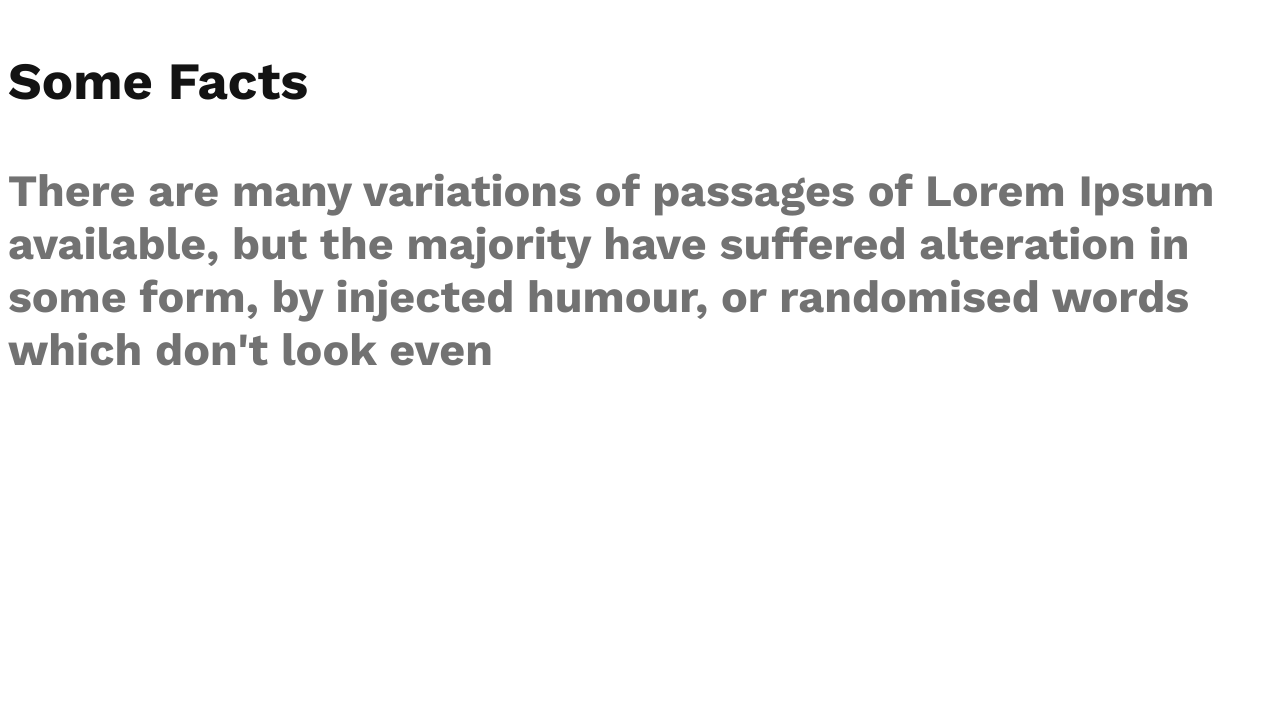
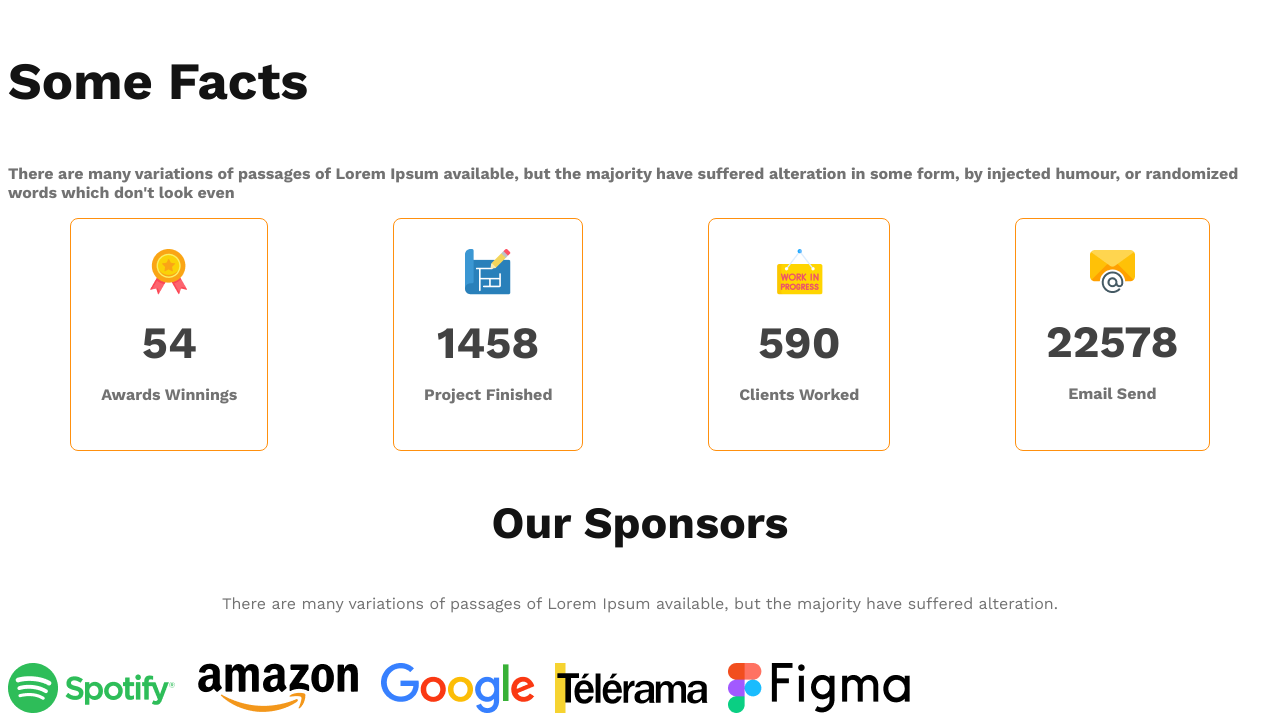
Before and after one commit to rakib286/g3-architects-werbsite, a plain HTML site: page index.html in a window 1280 px wide. Shown: the part 1721-2442 px from the top of the page. Before the commit the page ends 2142 px from the top, so only its background shows below. Drawn offline with nearby package versions, Linux system fonts and the light colour scheme.

Commit message:
add facts card

```diff
--- a/index.html
+++ b/index.html
@@ -23,9 +23,9 @@
             <div class="banner-content">
                 <h1 class="banner-title">Brand New Group of Architects</h1>
                 <p class="text-light-gray">There are many variations of passages of Lorem Ipsum available, but the
-                    majority have suffered alteration in some form, by injected humour, or randomised words which don't
+                    majority have suffered alteration in some form, by injected humour, or randomized words which don't
                     look even</p>
-                <button class="btn-primary">Explopre More</button>
+                <button class="btn-primary">Explore More</button>
             </div>
             <img src="images/banner.png" alt="">
         </div>
@@ -46,7 +46,7 @@
                             Our</span> <span class="text-features">Features</span>
                     </h3>
                     <p class="text-light-gray">There are many variations of passages of Lorem Ipsum available, but the majority have suffered
-                        alteration in some form, by injected humour, or randomised words which don't look even
+                        alteration in some form, by injected humour, or randomized words which don't look even
                     </p>
                     <button class="btn-primary">Explore More</button>
                 </div>
@@ -59,12 +59,46 @@
         <!-- facts section -->
         <section class="section-title">
             <h3>Some Facts</h3>
-            <p class="text-light-gray">There are many variations of passages of Lorem Ipsum available, but the majority have suffered alteration in some form, by injected humour, or randomised words which don't look even
+            <p class="text-light-gray">There are many variations of passages of Lorem Ipsum available, but the majority have suffered alteration in some form, by injected humour, or randomized words which don't look even
             </p>
+            <div class="facts-card-container">
+                <!-- .card*4>img+h2.card-stats+p.card-title -->
+                <div class="card">
+                    <img src="images/icons/ribon.png" alt="">
+                    <h2 class="card-stats">54</h2>
+                    <p class="text-light-gray">Awards Winnings</p>
+                </div>
+                <div class="card">
+                    <img src="images/icons/projects.png" alt="">
+                    <h2 class="card-stats">1458</h2>
+                    <p class="text-light-gray">Project Finished</p>
+                </div>
+                <div class="card">
+                    <img src="images/icons/customers.png" alt="">
+                    <h2 class="card-stats">590</h2>
+                    <p class="text-light-gray">Clients Worked</p>
+                </div>
+                <div class="card">
+                    <img src="images/icons/email.png" alt="">
+                    <h2 class="card-stats">22578</h2>
+                    <p class="text-light-gray">Email Send</p>
+                </div>
+            </div>
+        </section>
+        <!-- sponsors section -->
+        <section class="sponsors">
+            <h3 class="section-title">Our Sponsors</h3>
+            <p class="text-light-gray">There are many variations of passages of Lorem Ipsum available, but the majority have suffered alteration.</p>
+            <div class="sponsors-img-container">
+                <img src="images/sponsors/spotify.png" alt="">
+                <img src="images/sponsors/amazon.png" alt="">
+                <img src="images/sponsors/google.png" alt="">
+                <img src="images/sponsors/telerama.png" alt="">
+                <img src="images/sponsors/figma.png" alt="">
+            </div>
         </section>
     </main>
     <footer>
-
     </footer>
 </body>
 
--- a/styles/architects.css
+++ b/styles/architects.css
@@ -6,6 +6,7 @@ font-family: 'Work Sans', sans-serif;
 }
 .text-light-gray{
     color: #727272;
+    font-size: 16px;
 }
 
 .btn-primary{
@@ -100,7 +101,43 @@ main{
     color: #131313;
     font-weight: 700;
 }
+/* facts-section */
+.facts-card-container{
+    display: flex;
+    justify-content: space-around;
+}
+.facts-card-container .card{
+    border-radius: 8px;
+    border: 1px solid #FF900E;
+    text-align: center;
+    padding: 30px;
+}
+.facts-card-container .card-title{
+    font-weight: 600;
+    font-size: 1.25rem;
+    margin-top: 5px;
+}
+.facts-card-container .card-stats{
+    font-size: 2.8rem;
+    color: #424242;
+    margin-top: 10px;
+    margin-bottom: 10px;
 
+}
+/* sponsors styles */
+.sponsors{
+    text-align: center;
+}
+.sponsors-img-container{
+    margin-top: 50px;
+    display: flex;
+    justify-content: space-evenly;
+    align-items: center;
+    gap: 20px;
+}
+.sponsors-img-container{
+    width: 165px;
+}
 
 /* responsive media queries */
 /* mobile devices */
@@ -108,23 +145,26 @@ main{
     header{
         padding: 20px;
     }
-    nav, .teams-container{
+    nav, .teams-container,.facts-card-container, .sponsors-img-container{
         flex-direction: column;
     }
     .teams-img-container{
         grid-template-columns: 1fr;
     }
-    .teams-content{
+    .teams-content, .facts-card-container{
         padding-left: 20px;
         padding-right: 20px;
     }
+    .facts-card-container{
+        gap: 20px;
+    }
 }
-/* teblet or medioum devices */
+/* tablet or medium devices */
 @media screen and (min-width: 576px) and (max-width: 960px){
     header{
         padding: 20px;
     }
-    nav, .teams-container{
+    nav, .teams-container, .sponsors-img-container{
         flex-direction: column;
     }
 }
```
